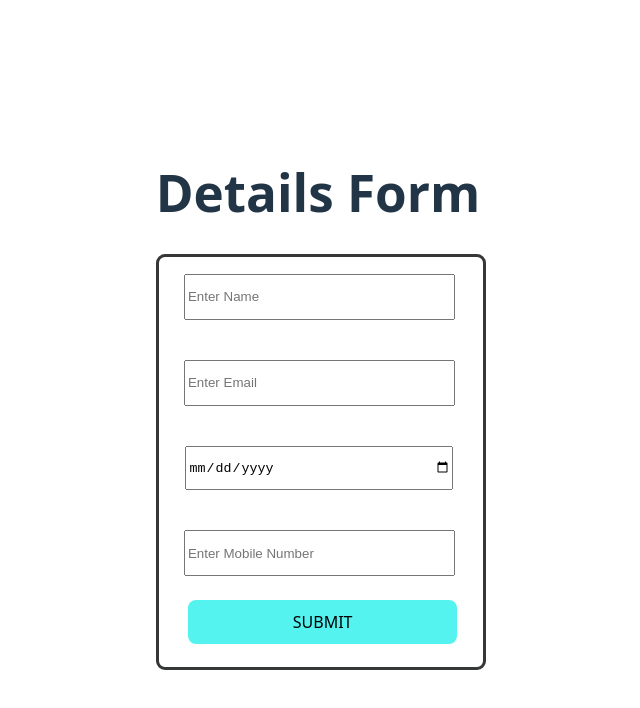
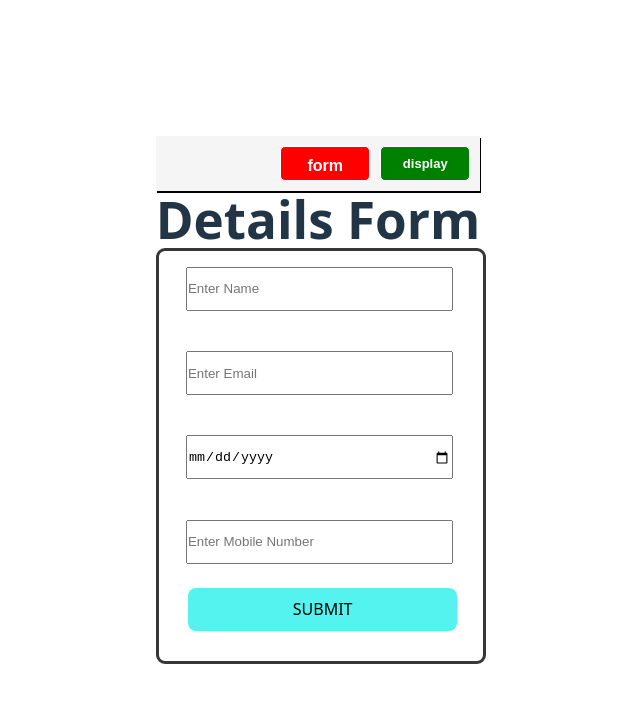
Before and after one commit to damodhar-divami/Team, a React (Vite) app: page / in a window 1280 px wide. Shown: the top 708 px of the page, without its empty margins (322-962 px from the left). Built offline with nearby package versions, Linux system fonts and the light colour scheme.

Commit message:
Worked on Routing

```diff
--- a/src/App.tsx
+++ b/src/App.tsx
@@ -1,11 +1,20 @@
+import { BrowserRouter, Routes, Route} from 'react-router-dom'
 import './App.css'
+import Display from './Components/Display'
+import HeaderComponent from './Components/headerComponent'
 import { FormData } from './Pages/FormPage'
 
 function App() {
 
   return (
     <>
-      <FormData/>
+    <BrowserRouter>
+    <HeaderComponent />
+    <Routes>
+      <Route path = "/" element = {<FormData />} />
+      <Route path = "/display" element = {<Display />} />
+    </Routes>
+    </BrowserRouter>
     </>
   )
 }
--- a/src/Components/headerComponent.tsx
+++ b/src/Components/headerComponent.tsx
@@ -12,7 +12,6 @@ export default function HeaderComponent() {
     }
   return(
     <div className={styles.header}>
-     {/* <link rel="icon" type="image/x-icon" href="/images/favicon.ico"> */}
       <button onClick={handleFormButton} className={styles.form} type='button'>form</button>
       <button onClick={handleDisplayButton} className={styles.display} type='button'>display</button>
     </div>
```
Also changed, not shown: 1 other file (tests, documents, lock files or other folders).
